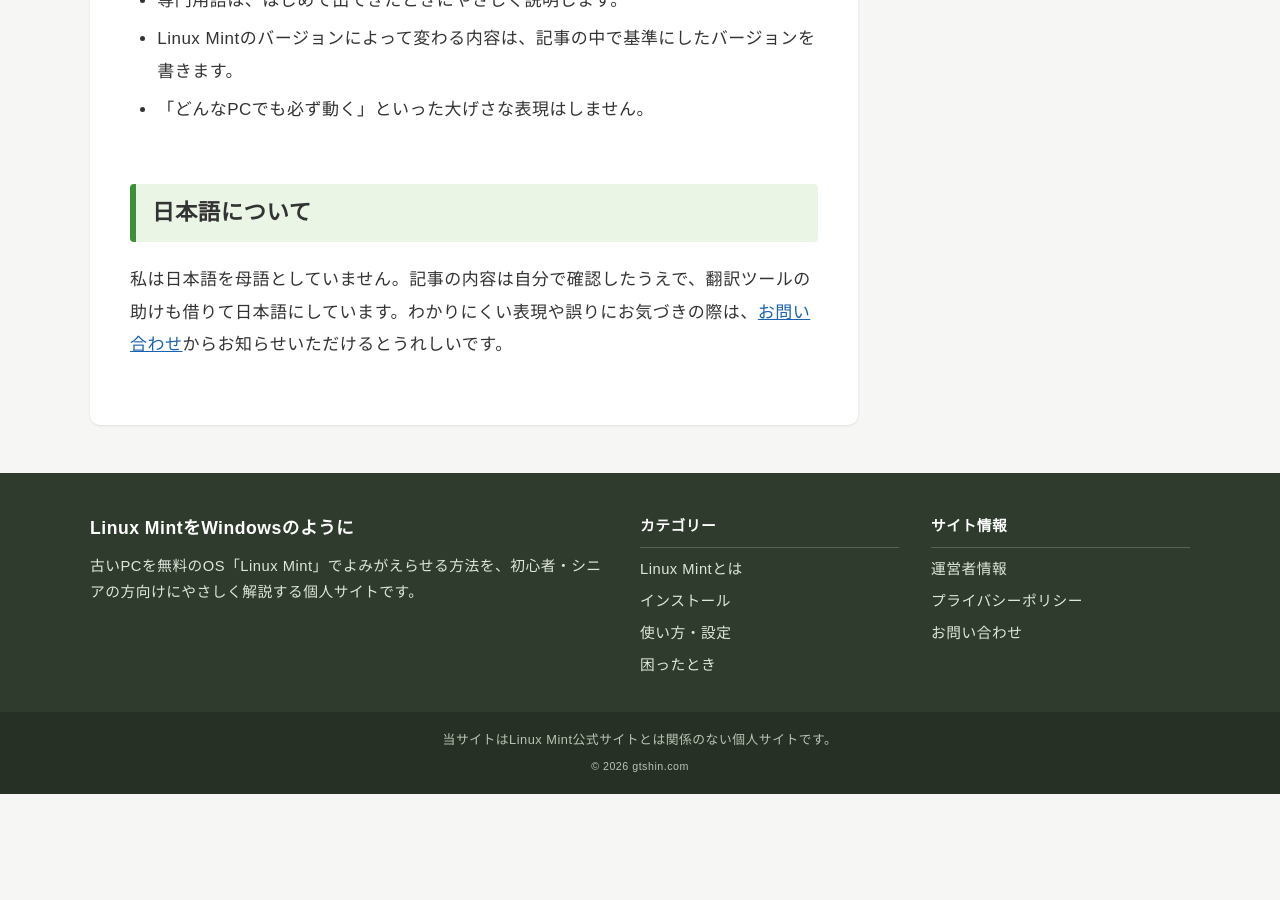
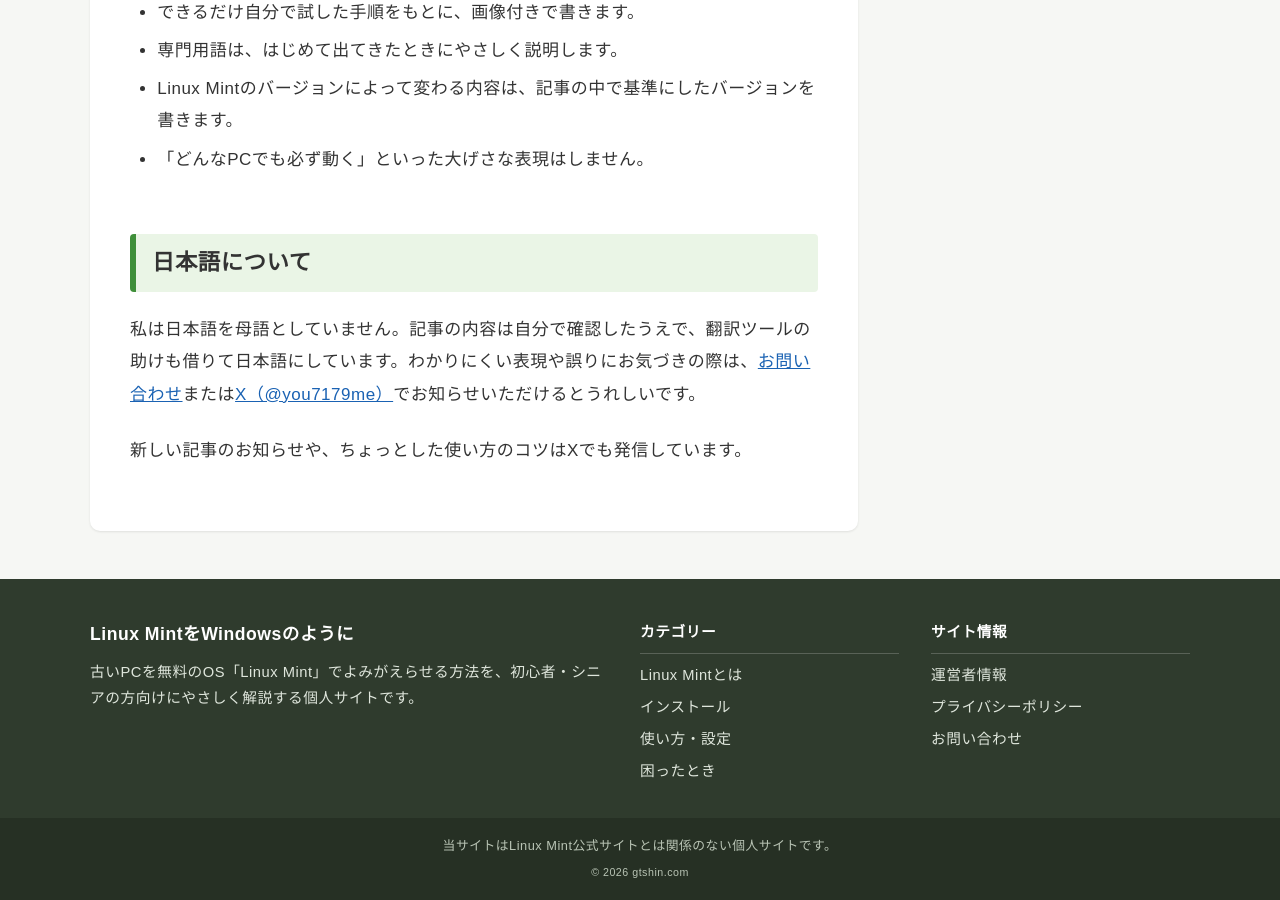
Before and after one commit to your7179/gtshin, a Jekyll site: the page built from pages/about.md, in a window 1280 px wide and 900 px high, scrolled down 2493 px. Built offline with Jekyll 4.4.1, drawn with Linux system fonts in a browser that asks for light colours; before the commit the page ends 3287 px from its top, so only the background shows below that; some of the changed text lies outside the part shown.

Commit message:
Add files via upload

```diff
--- a/pages/about.md
+++ b/pages/about.md
@@ -14,6 +14,7 @@ updated: 2026-11-22
 | 運営者 | シン・グァンテ（Shin Gwangtae） |
 | 内容 | 古いPCを無料のOS「Linux Mint」で活用する方法の解説 |
 | 開設 | 2026年11月 |
+| X（旧Twitter） | [@you7179me](https://x.com/you7179me) |
 | お問い合わせ | [お問い合わせページ](/contact/) |
 
 ## はじめまして
@@ -52,4 +53,6 @@ updated: 2026-11-22
 
 ## 日本語について
 
-私は日本語を母語としていません。記事の内容は自分で確認したうえで、翻訳ツールの助けも借りて日本語にしています。わかりにくい表現や誤りにお気づきの際は、[お問い合わせ](/contact/)からお知らせいただけるとうれしいです。
+私は日本語を母語としていません。記事の内容は自分で確認したうえで、翻訳ツールの助けも借りて日本語にしています。わかりにくい表現や誤りにお気づきの際は、[お問い合わせ](/contact/)または[X（@you7179me）](https://x.com/you7179me)でお知らせいただけるとうれしいです。
+
+新しい記事のお知らせや、ちょっとした使い方のコツはXでも発信しています。
```
